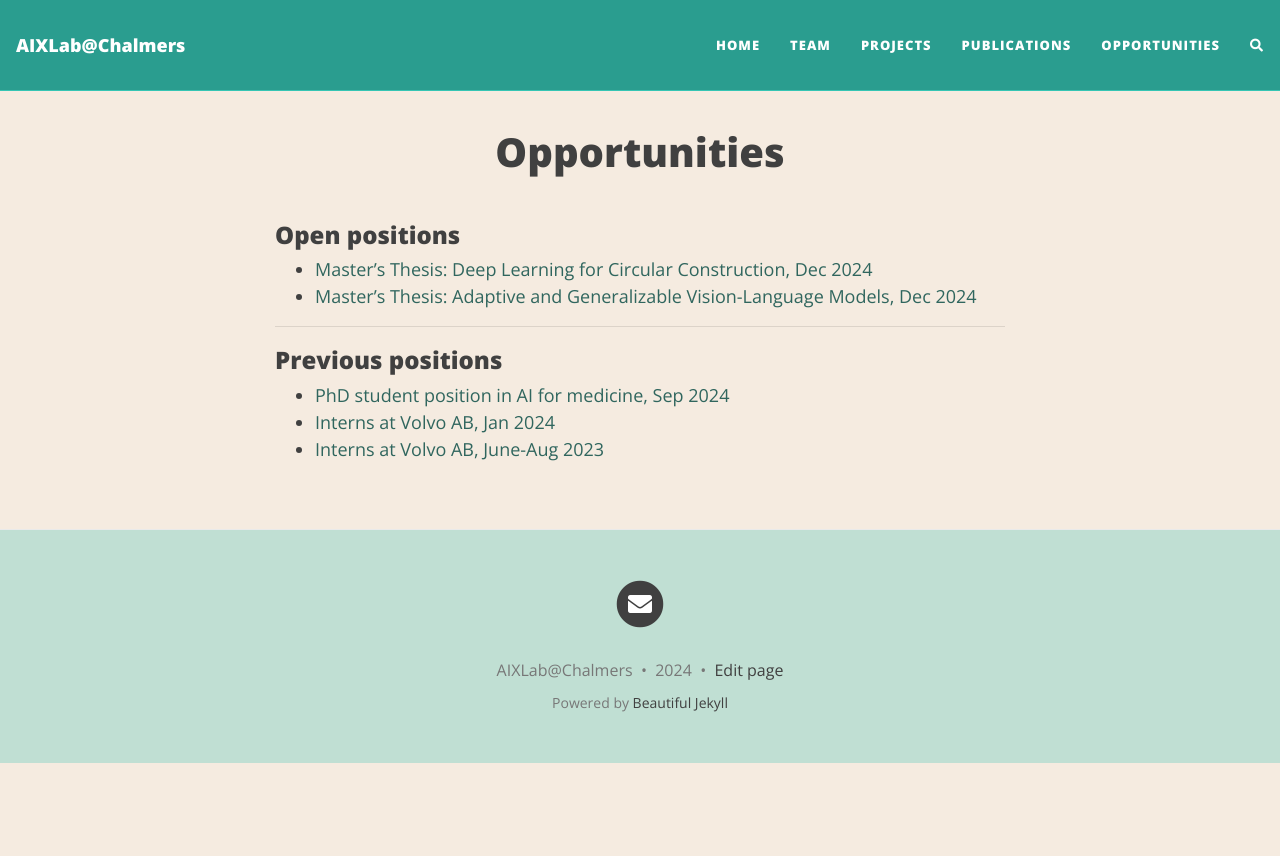
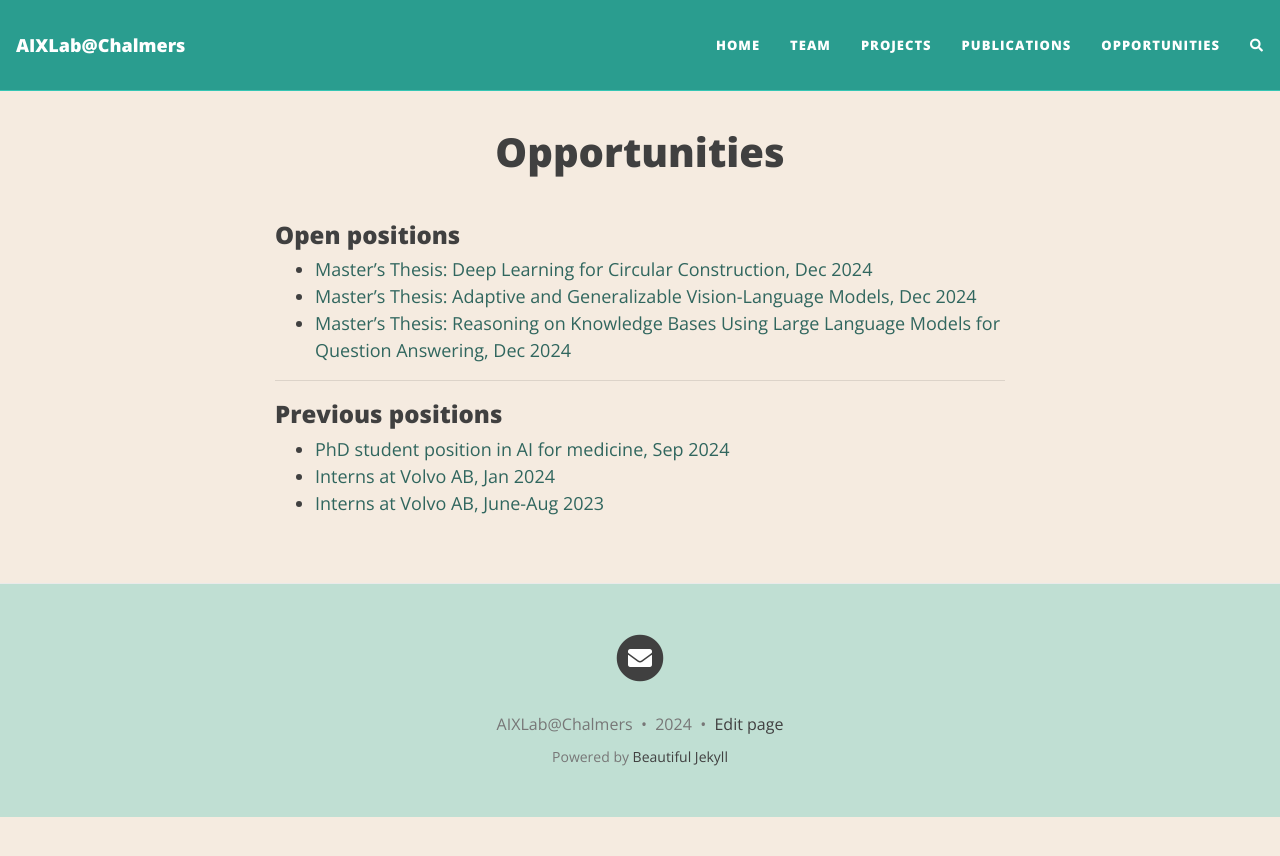
Before and after one commit to usableai/usableai.github.io, a Jekyll site: the page built from opportunities.md, in a window 1280 px wide. Shown: the top 856 px of the page. Built offline with Jekyll 4.4.1, drawn with Linux system fonts in a browser that asks for light colours; nearby versions of some CDN libraries; comment, search, counter and statistics services are not loaded.

Commit message:
Update opportunities.md
Add a Master's Thesis

```diff
--- a/opportunities.md
+++ b/opportunities.md
@@ -7,7 +7,7 @@ subtitle:
 ### Open positions
 + [Master's Thesis: Deep Learning for Circular Construction, Dec 2024](https://annonsportal.chalmers.se/CareerServices/en/Ads/Details/2830)
 + [Master's Thesis: Adaptive and Generalizable Vision-Language Models, Dec 2024](https://annonsportal.chalmers.se/CareerServices/en/Ads/Details/2855)
-
++ [Master's Thesis: Reasoning on Knowledge Bases Using Large Language Models for Question Answering, Dec 2024](https://annonsportal.chalmers.se/CareerServices/en/Ads/Details/3218)
 
 
 ---
```
